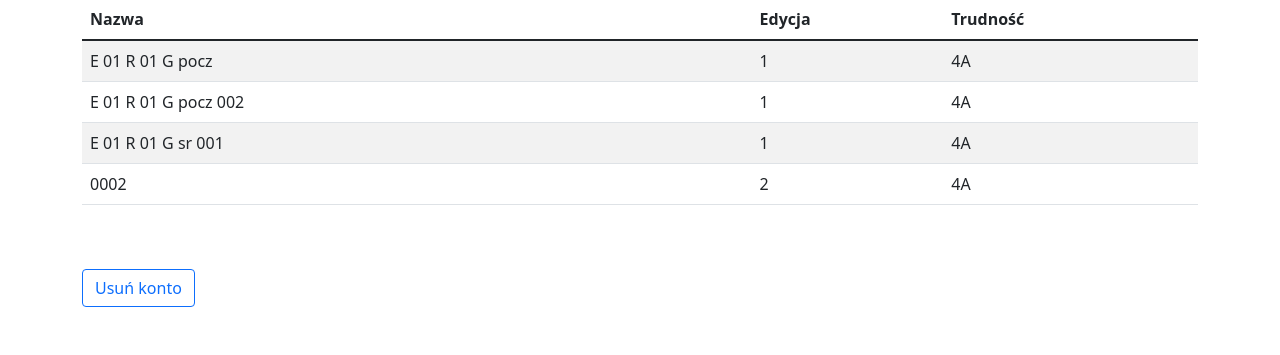
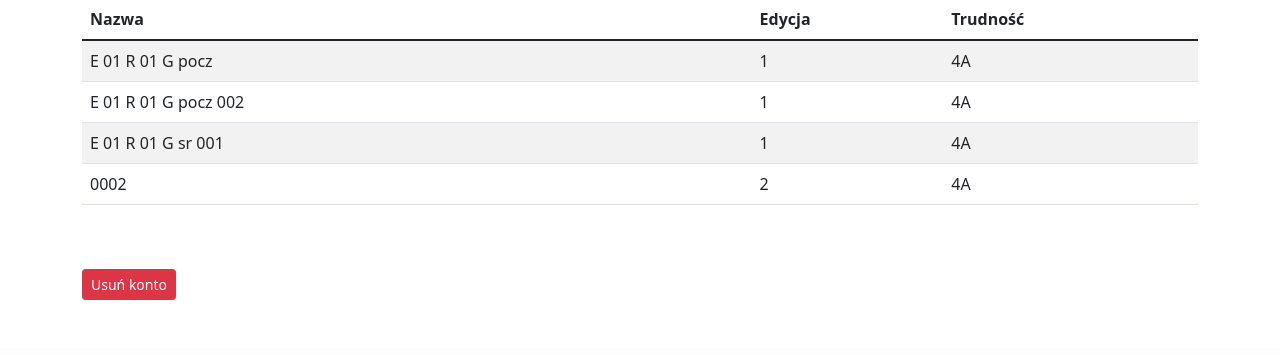
Before and after one commit to mattblas/climbing_league, a Django app: page /user_home/ in a window 1280 px wide. Shown: the part 693-1048 px from the top of the page. After the commit the page ends 993 px from the top, so only its background shows below. Run offline with Django 3.2, Linux system fonts and the light colour scheme; a user stored in the database is signed in; data comes from the database, SQL or seed files in the repository; parts of the project's set-up code (start-up, migrations or seed data) failed here and were passed over; some libraries are stand-ins or nearby versions.

Commit message:
delate account

```diff
--- a/climbing_ligue/templates/user_home.html
+++ b/climbing_ligue/templates/user_home.html
@@ -72,7 +72,7 @@
   </table>
 <br><br>
 
-<a href="{% url 'delete' request.user.pk %}" class="btn btn-outline-primary">Usuń konto</a>
+<a href="{% url 'delete' request.user.pk %}" class="btn btn-danger btn-sm">Usuń konto</a>
 <br><br><br>
 
 {% endblock %}
--- a/members/views.py
+++ b/members/views.py
@@ -1,8 +1,8 @@
 from django.urls import reverse_lazy
 from django.shortcuts import render, redirect
 from django.contrib.auth import login, authenticate, logout
-from members.forms import RegistrationForm, MemberAutenticationForm, CustomUserUpdateForm
-from django.views.generic.edit import UpdateView, DeleteView
+from members.forms import RegistrationForm, MemberAutenticationForm
+from django.views.generic.edit import DeleteView
 from members.models import Member
 from django.contrib import messages
 
--- a/mysite/urls.py
+++ b/mysite/urls.py
@@ -35,7 +35,6 @@ from members.views import (
     registration_view,
     logout_view,
     login_view,
-    CustomUserUpdateView,
     CustomUserDeleteView,
     delete_succes,
 )
```
